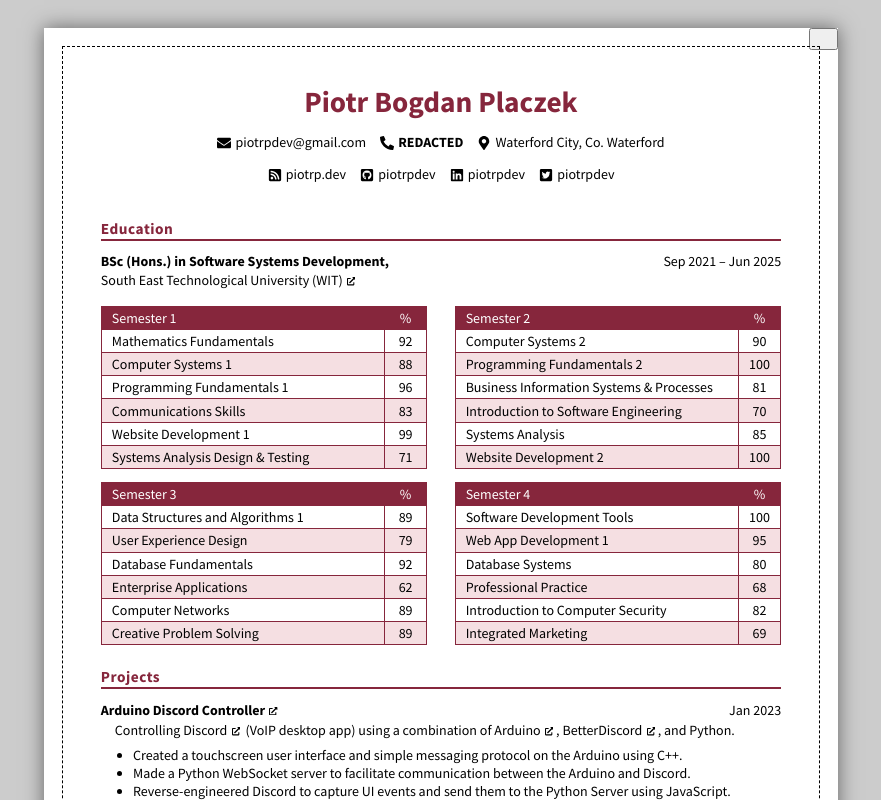
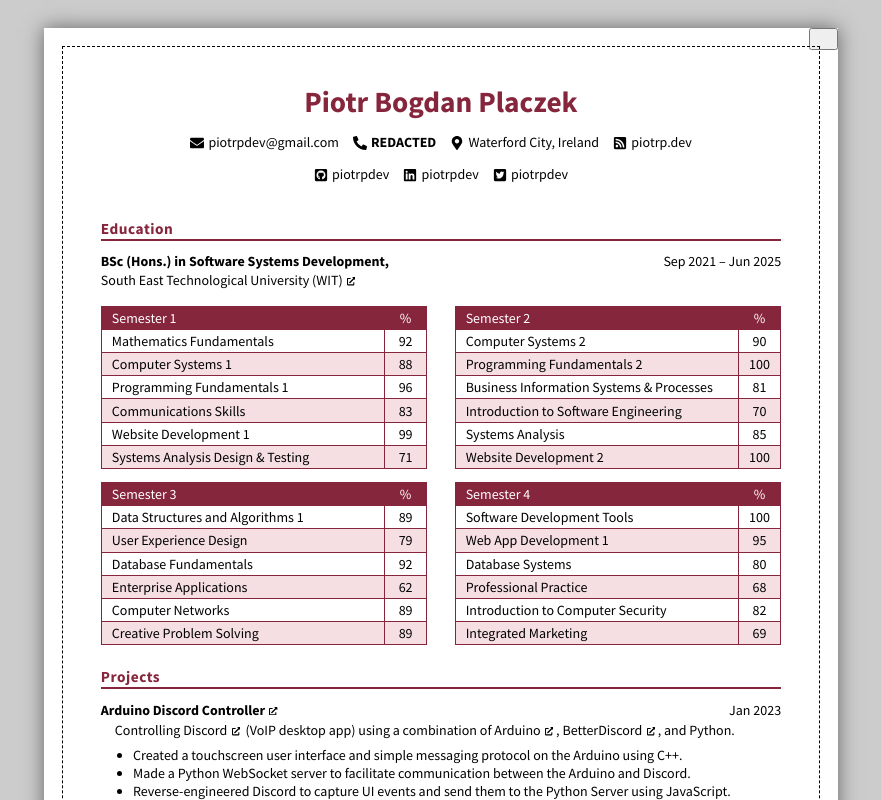
Before and after one commit to piotrpdev/resume, a React (Vite) app: page / in a window 1280 px wide. Shown: the top 800 px of the page, without its empty margins (199-1080 px from the left). Built offline with nearby package versions, Linux system fonts and the light colour scheme; some icons are missing.

Commit message:
fix: Waterford link

```diff
--- a/src/App.jsx
+++ b/src/App.jsx
@@ -53,9 +53,9 @@
                   text={import.meta.env.VITE_PHONE_NUMBER || <b>REDACTED</b>}
                 />
                 <ContactIconWrapper
-                  href="mailto:piotrpdev@gmail.com"
+                  href="https://en.wikipedia.org/wiki/Waterford"
                   icon={<FaMapMarkerAlt />}
-                  text="Waterford City, Co. Waterford"
+                  text="Waterford City, Ireland"
                 />
                 <ContactIconWrapper
                   href="https://piotrp.dev/"
```
